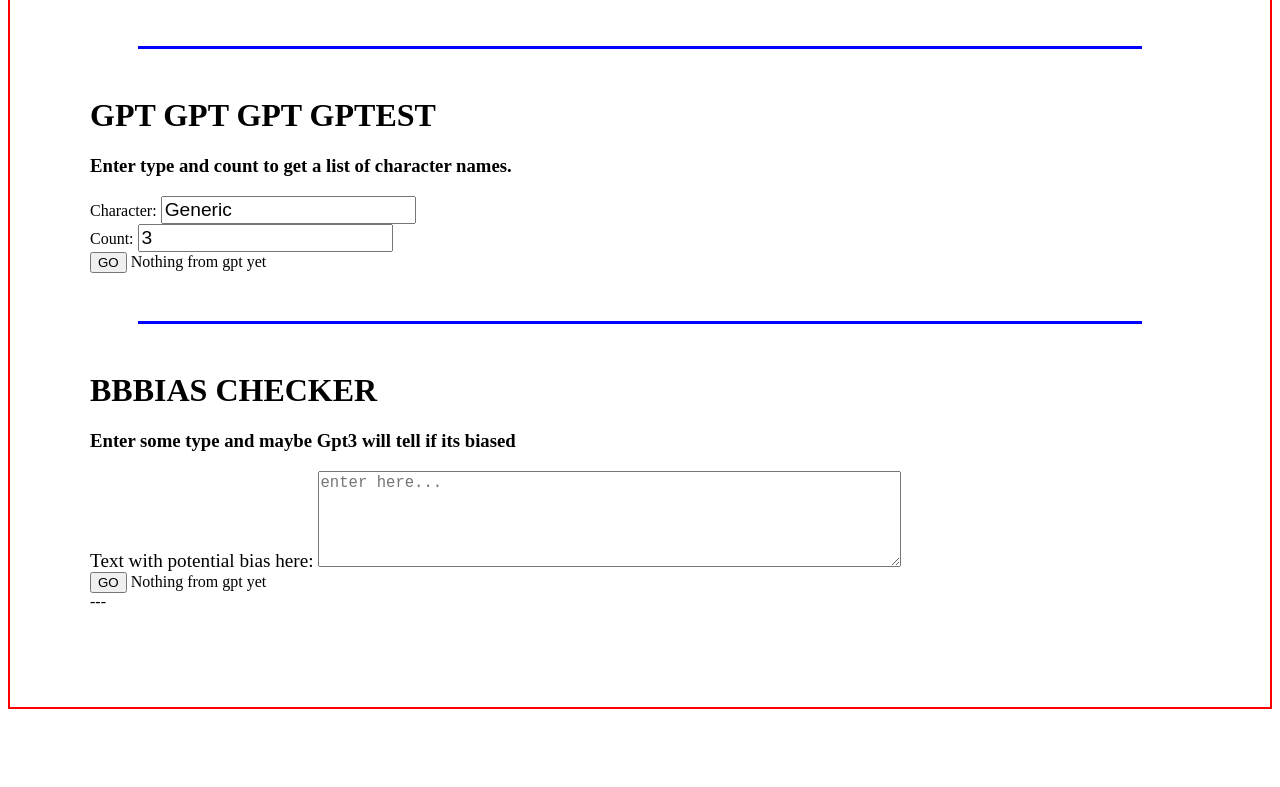
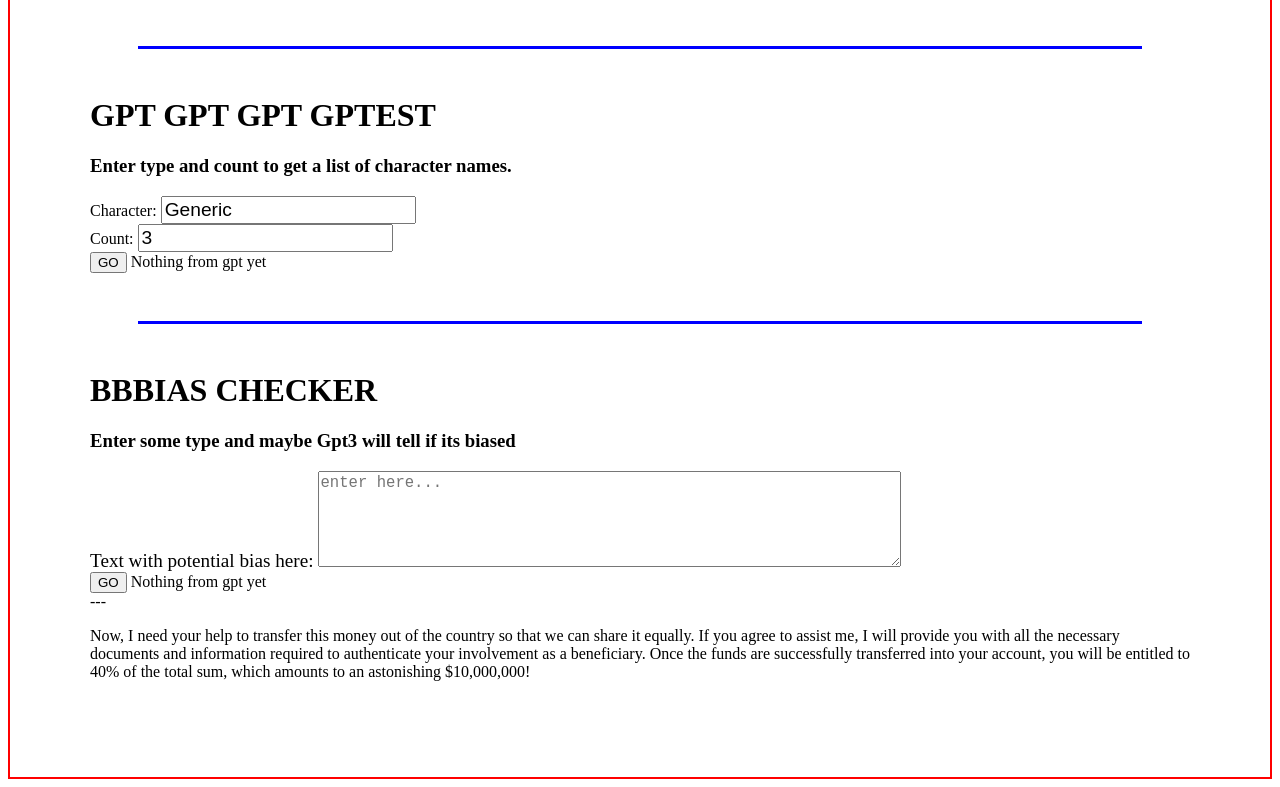
Before and after one commit to goldentoaste/gptest, a SvelteKit app: page / in a window 1280 px wide. Shown: the part 336-1123 px from the top of the page. Before the commit the page ends 1053 px from the top, so only its background shows below. Built offline with nearby package versions, Linux system fonts and the light colour scheme.

Commit message:
Update +page.svelte

```diff
--- a/src/routes/+page.svelte
+++ b/src/routes/+page.svelte
@@ -1,26 +1,25 @@
 <script>
     import BiasChecker from "./BiasChecker.svelte";
-import CharNamesGen from "./CharNamesGen.svelte";
+    import CharNamesGen from "./CharNamesGen.svelte";
     import CustomPrompt from "./CustomPrompt.svelte";
-
 </script>
 
+<CustomPrompt />
+<div style="width:auto; height:3px; background:blue; margin:3rem;" />
 
-<CustomPrompt/>
-<div style="width:auto; height:3px; background:blue; margin:3rem;"/>
+<CharNamesGen />
 
+<div style="width:auto; height:3px; background:blue; margin:3rem;" />
 
-<CharNamesGen></CharNamesGen>
-
-
-<div style="width:auto; height:3px; background:blue; margin:3rem;"/>
-
-<BiasChecker></BiasChecker>
-
-
+<BiasChecker />
 
 ---
 
-
 <p>
+   Now, I need your help to transfer this money out of the country
+    so that we can share it equally. If you agree to assist me, I will provide
+    you with all the necessary documents and information required to
+    authenticate your involvement as a beneficiary. Once the funds are
+    successfully transferred into your account, you will be entitled to 40% of
+    the total sum, which amounts to an astonishing $10,000,000!
 </p>
```
